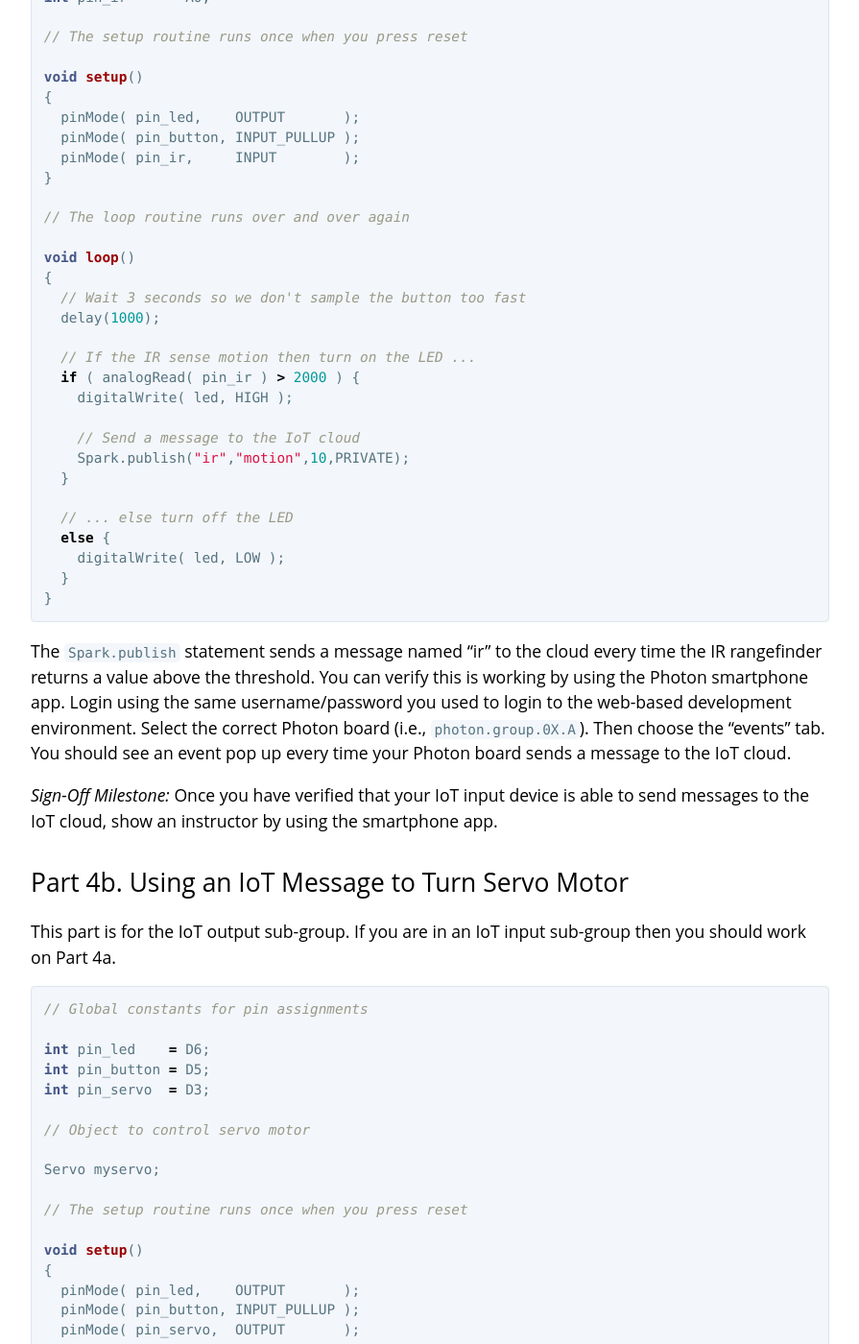
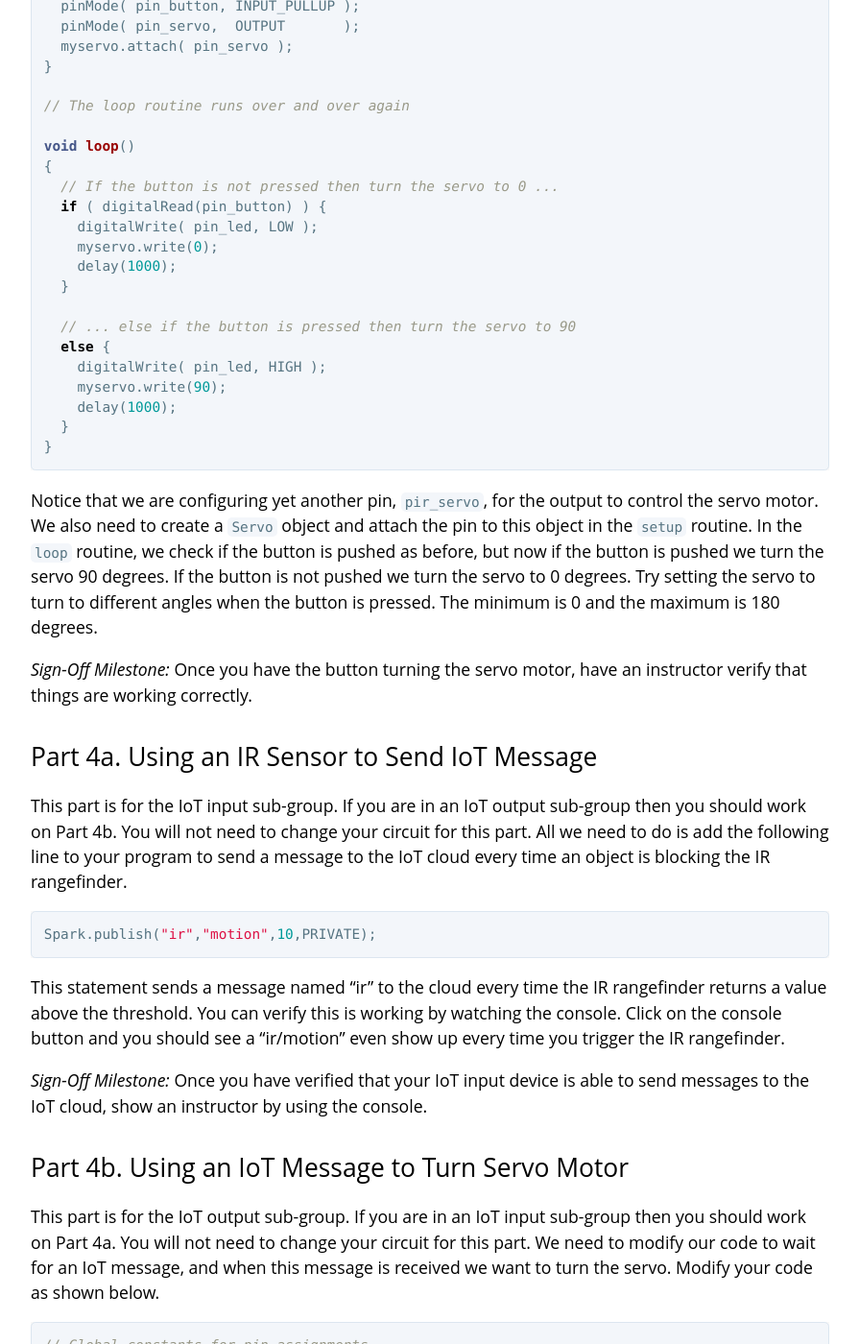
Before and after one commit to cornell-brg/engrg1050-mini-lab, a Jekyll site: the page built from docs/index.md, in a window 1280 px wide and 1400 px high, scrolled down 10373 px. Shown: the whole window at 96% size, without its empty margins (192-1087 px from the left). Built offline with Jekyll 4.4.1, drawn with Linux system fonts in a browser that asks for light colours; our own code applies the rules of GitHub Pages for plain Markdown files; some of the changed text lies outside the part shown.

Commit message:
final pass

````diff
--- a/docs/index.md
+++ b/docs/index.md
@@ -14,13 +14,14 @@ ENGRG 1050: Computer Engineering Mini-Lab
  - Part 3b. Using a Button to Turn Servo Motor
  - Part 4a. Using an IR Sensor to Send IoT Message
  - Part 4b. Using an IoT Message to Turn Servo Motor
+ - Part 5. Putting Together the IoT System
 
 Introduction
 --------------------------------------------------------------------------
 
 The field of computer engineering is at the interface between hardware
 and software and seeks to balance the tension between application
-requirements and technology constraints. This lab includes four parts
+requirements and technology constraints. This lab includes five parts
 that should enable you to appreciate how hardware and software come
 together to create a complete Internet-of-Things (IoT) system. The
 following figure illustrates the high-level template such an IoT system.
@@ -53,7 +54,7 @@ and the other sub-group will focus on building the IoT output device.
 Each sub-group will start by just building a very basic
 non-internet-connected device that uses an LED and a button. The sub-groups
 will then experiment with the corresponding sensor (i.e., IR rangefinder)
-or actuator (i.e., sevor motor). Then the sub-groups will come together
+or actuator (i.e., servo motor). Then the sub-groups will come together
 to combine the IoT input device with the IoT output device to create the
 complete IoT system.
 
@@ -73,14 +74,11 @@ materials before continuing.
  - IR rangefinder (for IoT input sub-group)
  - Servo Motor (for IoT output sub-group)
 
-The following photo illustrates the Photon board and solderless
-breadboard. Notice there are strips of female "header" along both sides
-of the Photon board; you can insert jumper wires into the holes in this
-header in order to connect various hardware components to the Photon
-board. The Photon board can be powered either through the USB cable or
-via a 9V battery.
-
-**FIG: Board Photo**
+Take a closer look at the Photon board and solderless breadboard. Notice
+there are strips of female "header" along both sides of the Photon board;
+you can insert jumper wires into the holes in this header in order to
+connect various hardware components to the Photon board. The Photon board
+can be powered either through the USB cable or via a 9V battery.
 
 The Photon is "Arduino-compatible" which means we will be using the same
 programming language as in the very popular Arduino microcontroller
@@ -120,15 +118,16 @@ the breadboard. Go to <https://build.particle.io/build> and login with
 the username `photon.group.0X@gmail.com` where `X` is your group number.
 The password is `particle070`. You should see the Particle programming
 environment. There is a set of buttons on the left. We will primarily be
-using the flash button (lighting bolt, used for programming the Photon
-board), the save button (folder icon, used for saving your program in the
-cloud), the code view button (`<>` icon, used to actually enter in your
-code), and the show devices button (target icon, used for choosing which
-Photon board you want to program). Before continuing you need to select
-the correct Photon board. Click on the devices button, and click on the
-star next to `photon.group.0X.A` if you are an IoT input sub-group and
-the start next `photon.group.0X.B` if you are an IoT output sub-group.
-Then click on the code button to go to the code view.
+using the flash button (lighting bolt icon, used for programming the
+Photon board), the save button (folder icon, used for saving your program
+in the cloud), the code view button (`<>` icon, used to actually enter in
+your code), the console button (bar graph icon, used to monitor messages
+sent to the IoT cloud), and the show devices button (target icon, used
+for choosing which Photon board you want to program). Before continuing
+you need to select the correct Photon board. Click on the devices button,
+and click on the star next to `photon.group.0X.A` if you are an IoT input
+sub-group and the start next `photon.group.0X.B` if you are an IoT output
+sub-group. Then click on the code button to go to the code view.
 
 Here is the code we will be using for the first part:
 
@@ -246,9 +245,6 @@ void setup()
 
 void loop()
 {
-  // Wait one second so we don't sample the button too fast
-  delay(1000);
-
   // If the button is not pressed then turn off the LED ...
   if ( digitalRead(pin_button) ) {
     digitalWrite( pin_led, HIGH );
@@ -314,12 +310,10 @@ void setup()
 
 void loop()
 {
-  // Wait 3 seconds so we don't sample the button too fast
-  delay(1000);
-
   // If the IR sense motion then turn on the LED ...
   if ( analogRead( pin_ir ) > 2000 ) {
     digitalWrite( pin_led, HIGH );
+    delay(1000);
   }
 
   // ... else turn off the LED
@@ -344,7 +338,23 @@ Part 3b. Using a Button to Turn Servo Motor
 --------------------------------------------------------------------------
 
 This part is for the IoT output sub-group. If you are in an IoT input
-sub-group then you should work on Part 3a.
+sub-group then you should work on Part 3a. In this part, you will
+experiment with the servo motor, a simple motor which can rotate to a
+specified angle and then stay at that position. The following photo shows
+the implementation of the servo motor circuit.
+
+![](assets/fig/part3b-circuit.jpg)
+
+We plug the servo into the breadboard and then connect its three pins to
+the Photon board. Make sure you orient the servo motor correctly into the
+breadboard (with the yellow wire on top). Then connect the orange wire of
+the servo motor to pin D3 (shown using the orange jumper wire in the
+photo), connect the red wire of the servo motor to the 3.3V pin (shown
+using the red jumper wire in the photo), and connect the black wire of
+the IR rangefinder to the GND pin on the right side of the Photon board
+(shown using the black jumper wire in the photo). You might want to have
+an instructor double check your work. Once you have added your servo
+motor, then modify your code as shown below.
 
 ```c
 // Global constants for pin assignments
@@ -371,88 +381,66 @@ void setup()
 
 void loop()
 {
-  // Wait one second so we don't sample the button too fast
-  delay(1000);
-
   // If the button is not pressed then turn the servo to 0 ...
   if ( digitalRead(pin_button) ) {
     digitalWrite( pin_led, LOW );
     myservo.write(0);
+    delay(1000);
   }
 
-  // ... else if the button is pressed then turn the servo to 180
+  // ... else if the button is pressed then turn the servo to 90
   else {
     digitalWrite( pin_led, HIGH );
-    myservo.write(180);
+    myservo.write(90);
+    delay(1000);
   }
 }
 ```
+
+Notice that we are configuring yet another pin, `pir_servo`, for the
+output to control the servo motor. We also need to create a `Servo`
+object and attach the pin to this object in the `setup` routine. In the
+`loop` routine, we check if the button is pushed as before, but now if
+the button is pushed we turn the servo 90 degrees. If the button is not
+pushed we turn the servo to 0 degrees. Try setting the servo to turn to
+different angles when the button is pressed. The minimum is 0 and the
+maximum is 180 degrees.
+
+_Sign-Off Milestone:_ Once you have the button turning the servo motor,
+have an instructor verify that things are working correctly.
 
 Part 4a. Using an IR Sensor to Send IoT Message
 --------------------------------------------------------------------------
 
 This part is for the IoT input sub-group. If you are in an IoT output
 sub-group then you should work on Part 4b. You will not need to change
-your circuit for this part. All we need to do is add one line to our
-program to send a message to the IoT cloud every time an object is
-blocking the IR rangefinder. Modify your code as shown below.
+your circuit for this part. All we need to do is add the following line
+to your program to send a message to the IoT cloud every time an object
+is blocking the IR rangefinder.
 
 ```c
-// Global constants for pin assignments
-
-int pin_led    = D6;
-int pin_button = D5;
-int pin_ir     = A0;
-
-// The setup routine runs once when you press reset
-
-void setup()
-{
-  pinMode( pin_led,    OUTPUT       );
-  pinMode( pin_button, INPUT_PULLUP );
-  pinMode( pin_ir,     INPUT        );
-}
-
-// The loop routine runs over and over again
-
-void loop()
-{
-  // Wait 3 seconds so we don't sample the button too fast
-  delay(1000);
-
-  // If the IR sense motion then turn on the LED ...
-  if ( analogRead( pin_ir ) > 2000 ) {
-    digitalWrite( led, HIGH );
-
-    // Send a message to the IoT cloud
-    Spark.publish("ir","motion",10,PRIVATE);
-  }
-
-  // ... else turn off the LED
-  else {
-    digitalWrite( led, LOW );
-  }
-}
+Spark.publish("ir","motion",10,PRIVATE);
 ```
 
-The `Spark.publish` statement sends a message named "ir" to the cloud
-every time the IR rangefinder returns a value above the threshold. You
-can verify this is working by using the Photon smartphone app. Login
-using the same username/password you used to login to the web-based
-development environment. Select the correct Photon board (i.e.,
-`photon.group.0X.A`). Then choose the "events" tab. You should see an
-event pop up every time your Photon board sends a message to the IoT
-cloud.
+This statement sends a message named "ir" to the cloud every time the IR
+rangefinder returns a value above the threshold. You can verify this is
+working by watching the console. Click on the console button and you
+should see a "ir/motion" even show up every time you trigger the IR
+rangefinder.
 
 _Sign-Off Milestone:_ Once you have verified that your IoT input device
 is able to send messages to the IoT cloud, show an instructor by using
-the smartphone app.
+the console.
 
 Part 4b. Using an IoT Message to Turn Servo Motor
 --------------------------------------------------------------------------
 
 This part is for the IoT output sub-group. If you are in an IoT input
-sub-group then you should work on Part 4a.
+sub-group then you should work on Part 4a. You will not need to change
+your circuit for this part. We need to modify our code to wait for an IoT
+message, and when this message is received we want to turn the servo.
+Modify your code as shown below.
+
 
 ```c
 // Global constants for pin assignments
@@ -487,19 +475,52 @@ void loop()
 
 void move_servo( const char *event, const char *data )
 {
-  // Turn on the LED
-  digitalWrite( pin_led, HIGH );
-
-  // Move the servo
-  myservo.write(180);
-
-  // Wait three seconds
-  delay(3000);
-
-  // Move the servo back
-  myservo.write(0);
-
-  // Turn off the LED
-  digitalWrite( pin_led, LOW );
+  // Add code to ...
+  // 1. Turn on the LED
+  // 2. Move the servo
+  // 3. Wait three seconds
+  // 4. Move the servo back
+  // 5. Turn off the LED
 }
 ```
+
+Notice that the `loop` routine is empty, and we have added a new
+`move_servo` routine. The `Particle.subscribe` routine is used to tell
+the IoT cloud that we would like this Photon board to receive "ir"
+messages from the IoT cloud, and that when we receive such a message the
+system should automatically call the `move_servo` routine. So instead of
+using the `loop` routine to control our Photon board, we will instead
+setup our code so that the `move_servo` routine is called whenever a
+different Photon board sends the "ir" message. Fill in the `move_servo`
+routine with five statements to: (1) turn of the LED; (2) move the servo
+to 180 degrees; (3) wait three seconds; (4) move the servo back to zero
+degrees; and (4) turn off the LED.
+
+_Sign-Off Milestone:_ Before downloading your code to the Photon board,
+have an instructor verify it is correct.
+
+Part 5. Putting Together the IoT System
+--------------------------------------------------------------------------
+
+We are now ready to put together the IoT input device and the IoT output
+device into a complete IoT system! All we need to do is have the IoT
+output sub-group download their code to their Photon board. Try
+triggering the IR rangefinder on the IoT input device, verify the LED on
+the IoT input device goes on, use the console to see that the message was
+sent into the IoT cloud, verify that the LED on the IoT output device
+goes on, and then confirm that the servo rotates. Once this all works, it is now time to polish up the IoT system a bit.
+
+First, attach the IR rangefinder to the included black L-bracket mount
+and then hot glue it to the black base plate for the IoT input device.
+Use the 9V battery and the corresponding battery connector to power the
+IoT input device. Your IoT input device is now mobile; you can position
+it anywhere around the lab or even in the hallway or atrium.
+
+Second, attach the servo to the included aluminum brackets. Your servo
+probably has a white wheel on it. Remove this white wheel and attach the
+white straight piece. Hot glue the wooden rod onto this white piece so
+that when the servo moves it swings the rod. Request a tabletop wind
+chime from the instructors. Duct tape the servo to the lab bench so that
+when the rod swings it gently rings the tabletop wind chime.
+
+Test the whole thing out and make a video to share with your friends!
````
Also changed, not shown: docs/assets/fig/part3b-circuit.jpg (added).
